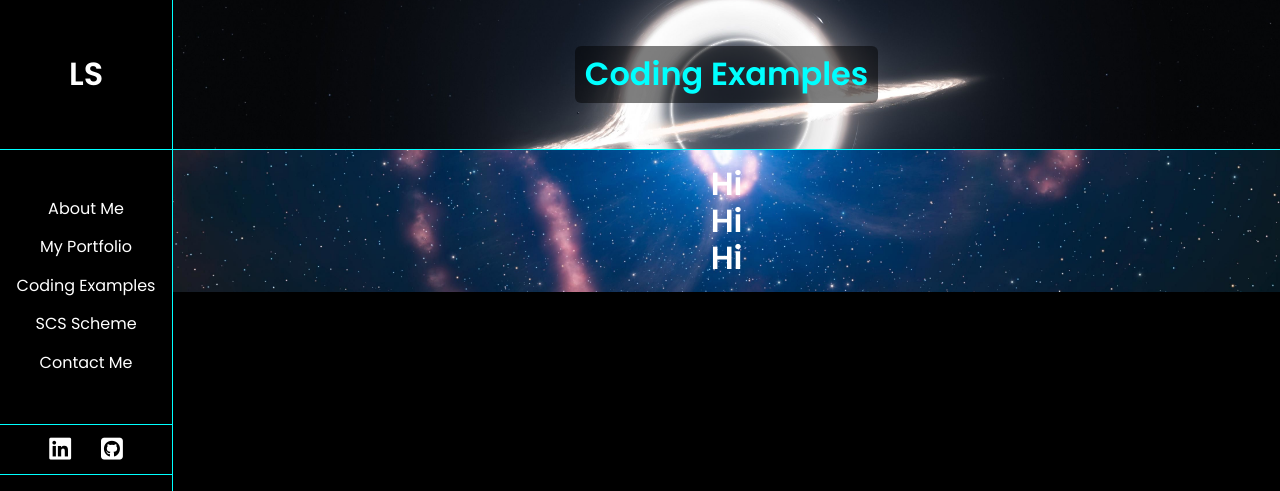
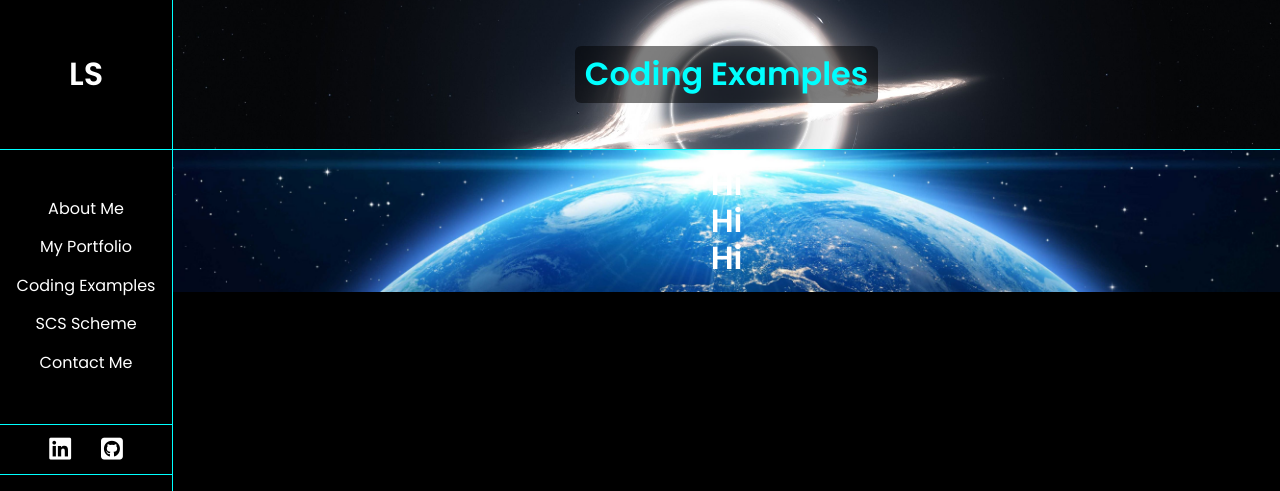
Before and after one commit to liamsinc/portfolio, a PHP site: page /examples.html in a window 1280 px wide. Shown: the top 491 px of the page. Run offline with PHP 8.4, Linux system fonts and the light colour scheme; some libraries are stand-ins or nearby versions.

Commit message:
changed image

```diff
--- a/css/style.css
+++ b/css/style.css
@@ -495,7 +495,7 @@ a {
 /* line 2, ../../../Documents/Netmatters/Portfolio/scss/sections/_examples.scss */
 .coding__section {
   text-align: center;
-  background-image: url(../img/supernova.jpg);
+  background-image: url(../img/earth-center.jpg);
   background-position: center;
   background-repeat: no-repeat;
   background-size: cover;
--- a/scss/sections/_examples.scss
+++ b/scss/sections/_examples.scss
@@ -1,7 +1,7 @@
 .coding {
     &__section {
         text-align: center;
-        background-image: url(../img/supernova.jpg);
+        background-image: url(../img/earth-center.jpg);
         background-position: center;
         background-repeat: no-repeat;
         background-size: cover;
```
Also changed, not shown: img/earth-center.jpg (added), 1 other file.
